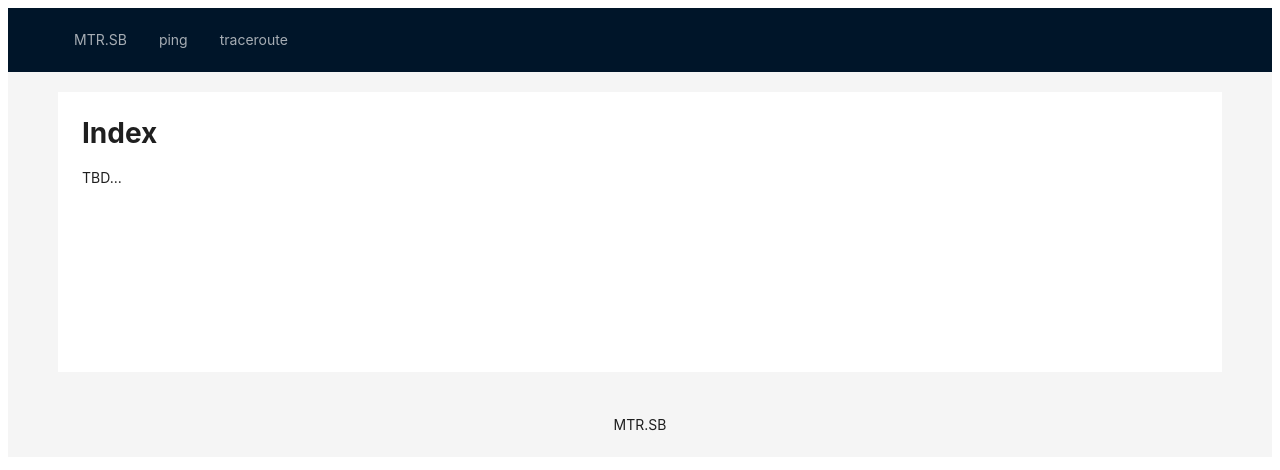
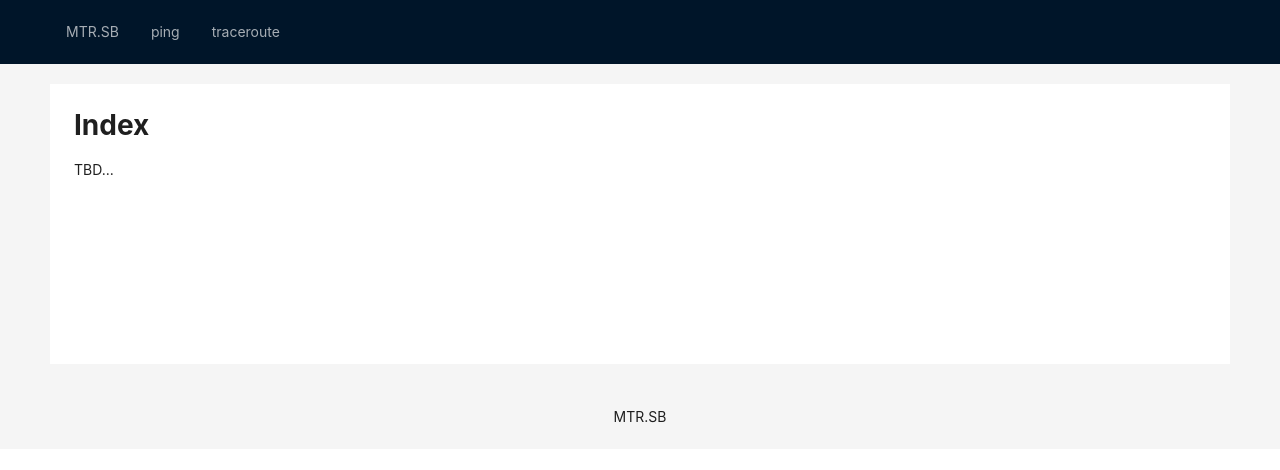
Before and after one commit to jiqing112/mtr.sb, a React (Create React App) app in the folder frontend/: page / in a window 1280 px wide. Shown: the top 470 px of the page. Built offline with nearby package versions, Linux system fonts and the light colour scheme; no server answers.

Commit message:
fix: 🐛 set margin 0 to body

```diff
--- a/frontend/src/Root.css
+++ b/frontend/src/Root.css
@@ -19,3 +19,6 @@
         padding: 20px 50px;
     }
 }
+body {
+    margin: 0 !important;
+}
```
